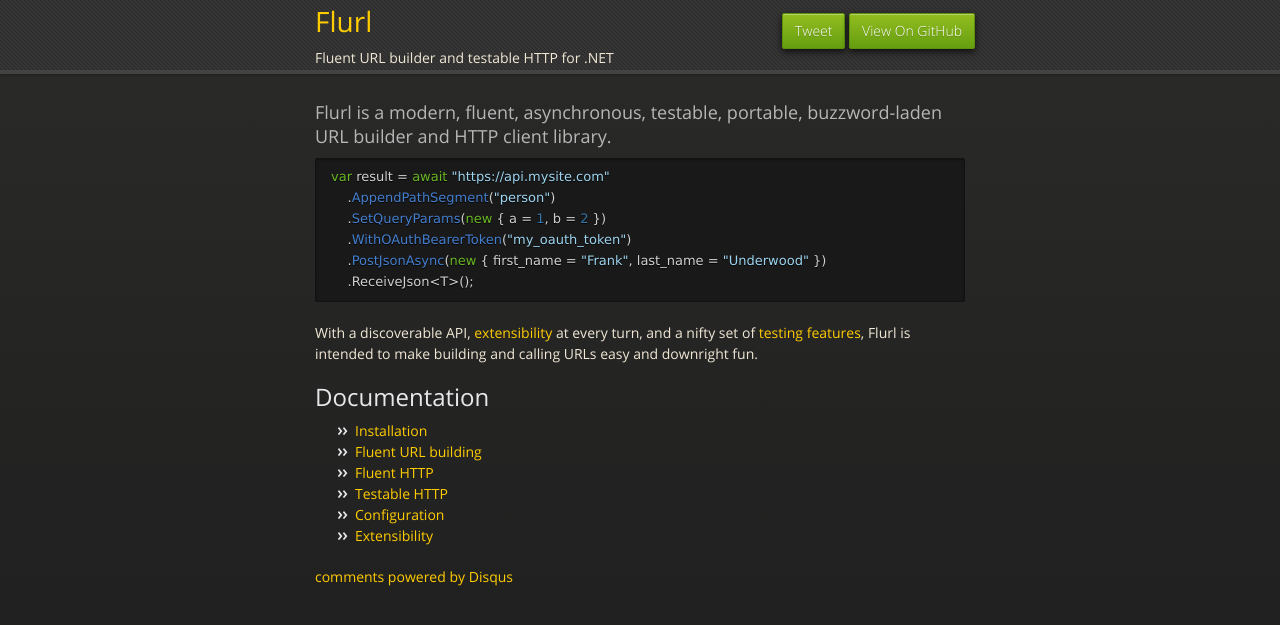
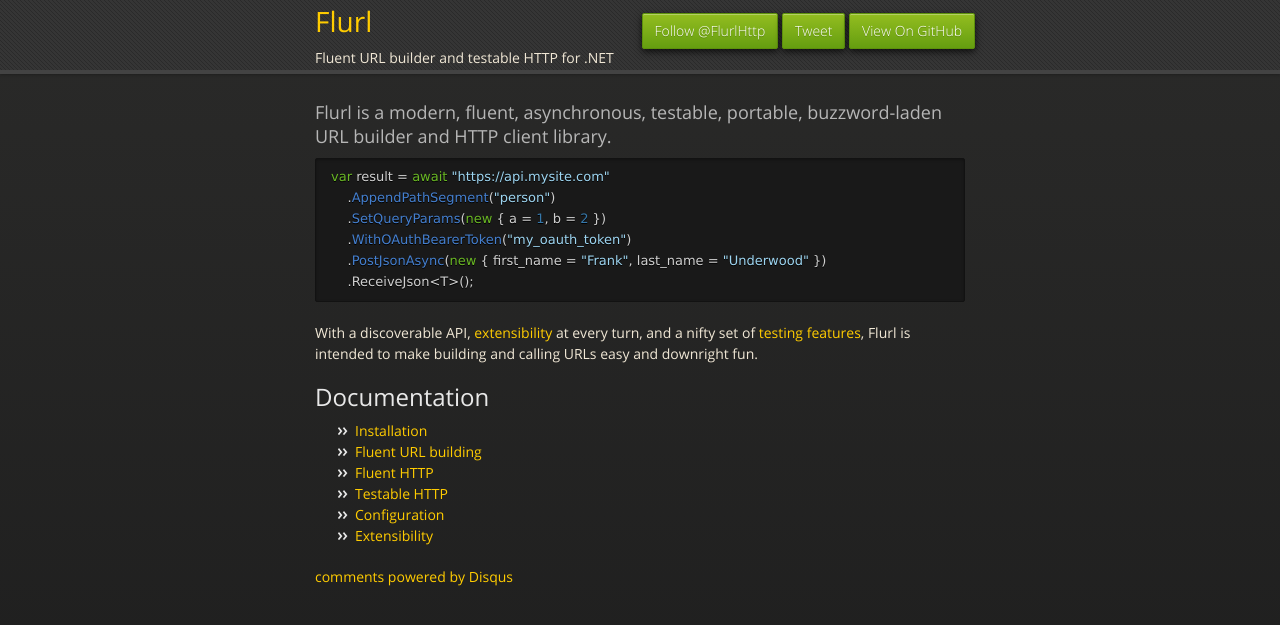
Before and after one commit to tmenier/Flurl, a Jekyll site: the page built from index.md, in a window 1280 px wide. Shown: the top 625 px of the page. Built offline with Jekyll 4.4.1, drawn with Linux system fonts in a browser that asks for light colours; nearby versions of some CDN libraries; Markdown is read by kramdown in place of the engine named in the settings; comment, search, counter and statistics services are not loaded.

Commit message:
twitter follow button

```diff
--- a/_includes/header.html
+++ b/_includes/header.html
@@ -2,7 +2,8 @@
     <nav>
         <li class="fork">
 
-<!-- tweet button -->
+<!-- twitter buttons -->
+<a href="https://twitter.com/FlurlHttp" class="twitter-follow-button" data-show-count="false" data-show-screen-name="false">Follow @FlurlHttp</a>
 <a href="https://twitter.com/share" class="twitter-share-button" data-url="http://tmenier.github.io/Flurl/" data-text="Check our Flurl! Fluent URL builder and testable HTTP for .NET" data-via="FlurlHttp" data-related="FlurlHttp">Tweet</a>
 <script>!function(d,s,id){var js,fjs=d.getElementsByTagName(s)[0],p=/^http:/.test(d.location)?'http':'https';if(!d.getElementById(id)){js=d.createElement(s);js.id=id;js.src=p+'://platform.twitter.com/widgets.js';fjs.parentNode.insertBefore(js,fjs);}}(document, 'script', 'twitter-wjs');</script>
 
```
